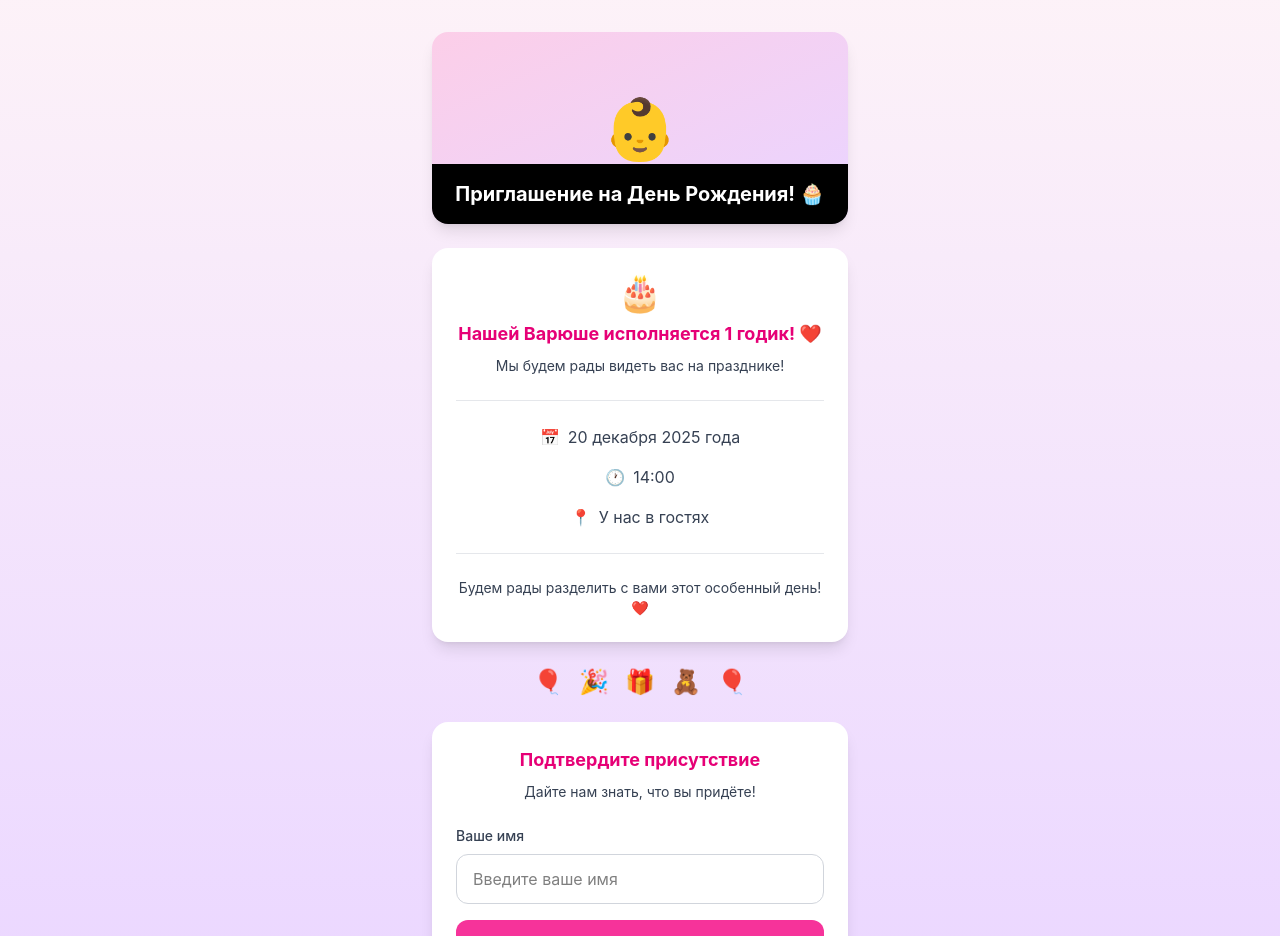
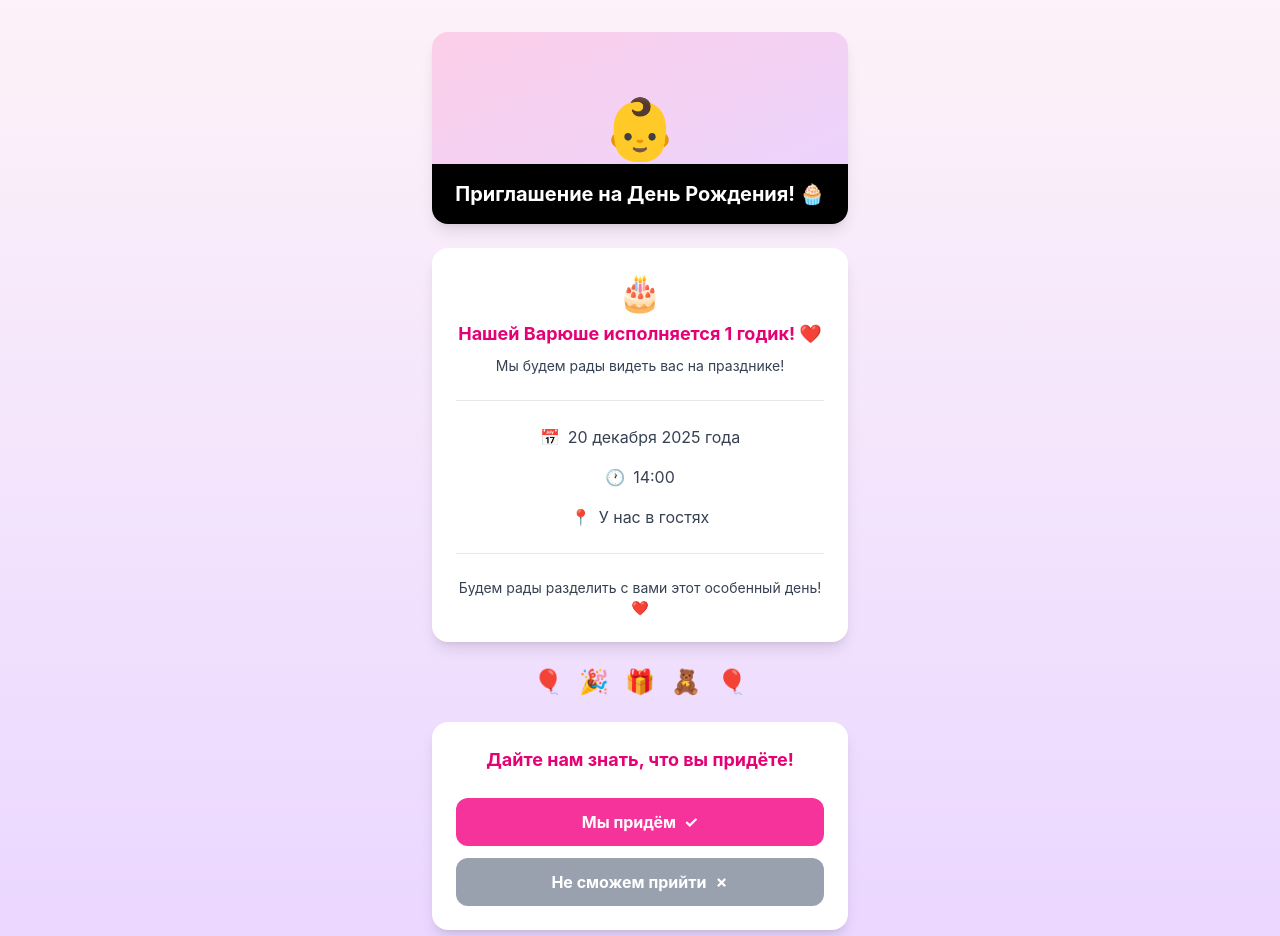
Before and after one commit to Ollisteka/birthday-invite, a React (Vite) app: page / in a window 1280 px wide. Shown: the top 936 px of the page. Built offline with nearby package versions, Linux system fonts and the light colour scheme.

Commit message:
Рабочая форма для подтверждения

```diff
--- a/src/components/RSVPForm.tsx
+++ b/src/components/RSVPForm.tsx
@@ -1,42 +1,41 @@
 import React from "react";
+
+const handleTelegramClick = (message: string) => {
+  const encodedMessage = encodeURIComponent(message);
+  const telegramUrl = `https://t.me/olga_zhukova?text=${encodedMessage}`;
+  window.open(telegramUrl, "_blank");
+};
 
 export const RSVPForm: React.FC = () => {
   return (
     <section className="bg-white rounded-2xl shadow-lg p-6 mb-6">
       <div className="text-center mb-6">
         <h2 className="text-pink-600 text-lg font-bold mb-2">
-          Подтвердите присутствие
+          Дайте нам знать, что вы придёте!
         </h2>
-        <p className="text-gray-700 text-sm">
-          Дайте нам знать, что вы придёте!
-        </p>
       </div>
 
-      <form className="space-y-4">
-        <div>
-          <label
-            htmlFor="guestName"
-            className="block text-gray-700 text-sm font-medium mb-2"
-          >
-            Ваше имя
-          </label>
-          <input
-            type="text"
-            id="guestName"
-            name="guestName"
-            placeholder="Введите ваше имя"
-            className="w-full px-4 py-3 border border-gray-300 rounded-xl focus:outline-none focus:ring-2 focus:ring-pink-500 focus:border-transparent"
-          />
-        </div>
+      <div className="space-y-3">
+        <button
+          onClick={() => handleTelegramClick("Привет! Мы обязательно придём")}
+          className="w-full bg-pink-500 hover:bg-pink-600 text-white font-bold py-3 px-6 rounded-xl transition-colors duration-200 flex items-center justify-center space-x-2 cursor-pointer"
+        >
+          <span>Мы придём</span>
+          <span>✓</span>
+        </button>
 
         <button
-          type="submit"
-          className="w-full bg-pink-500 hover:bg-pink-600 text-white font-bold py-3 px-6 rounded-xl transition-colors duration-200 flex items-center justify-center space-x-2"
+          onClick={() =>
+            handleTelegramClick(
+              "Привет! Мы не сможем прийти в этот день, но сможем зайти в другой"
+            )
+          }
+          className="w-full bg-gray-400 hover:bg-gray-500 text-white font-bold py-3 px-6 rounded-xl transition-colors duration-200 flex items-center justify-center space-x-2 cursor-pointer"
         >
-          <span>Подтвердить присутствие</span>
-          <span>✓</span>
+          <span>Не сможем прийти</span>
+          <span>✗</span>
         </button>
-      </form>
+      </div>
     </section>
   );
 };
```
